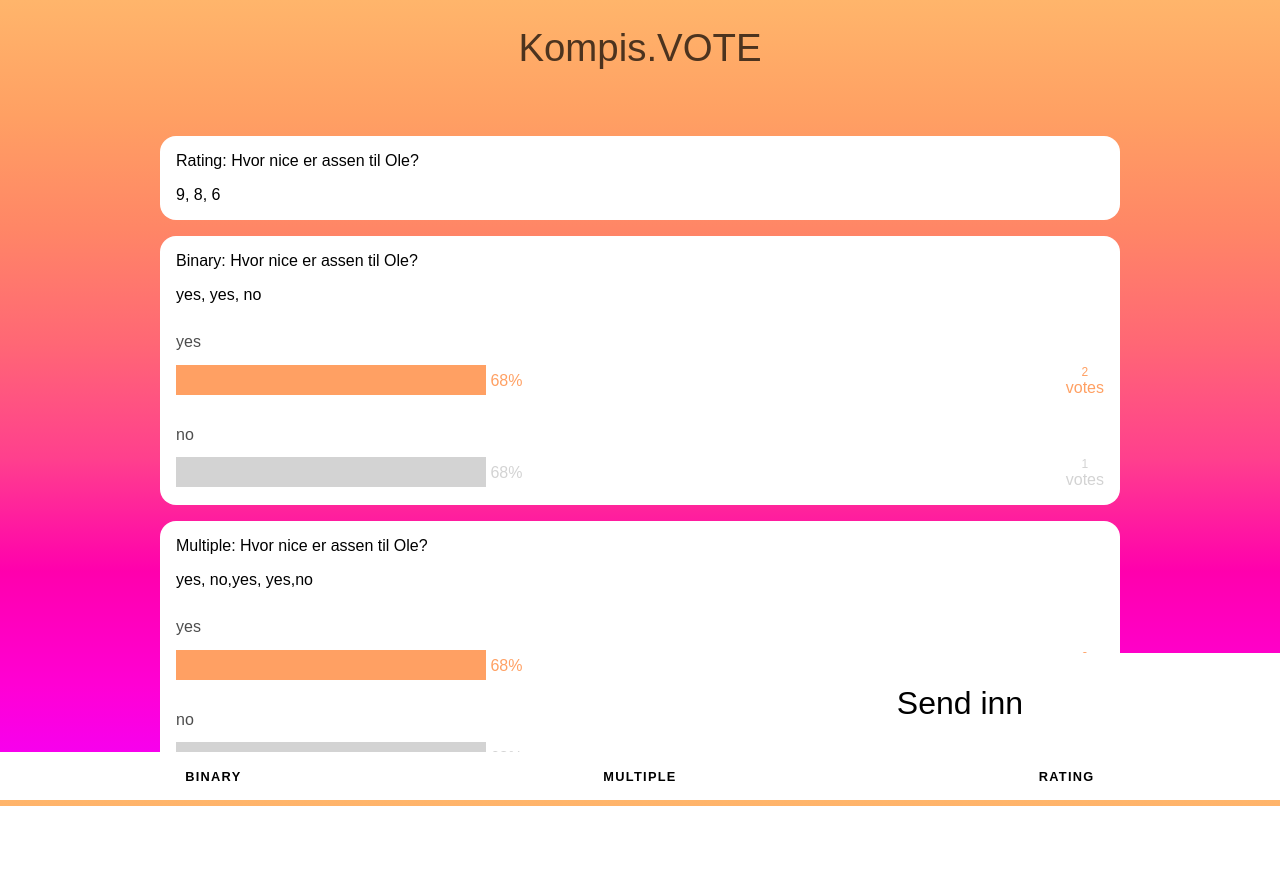
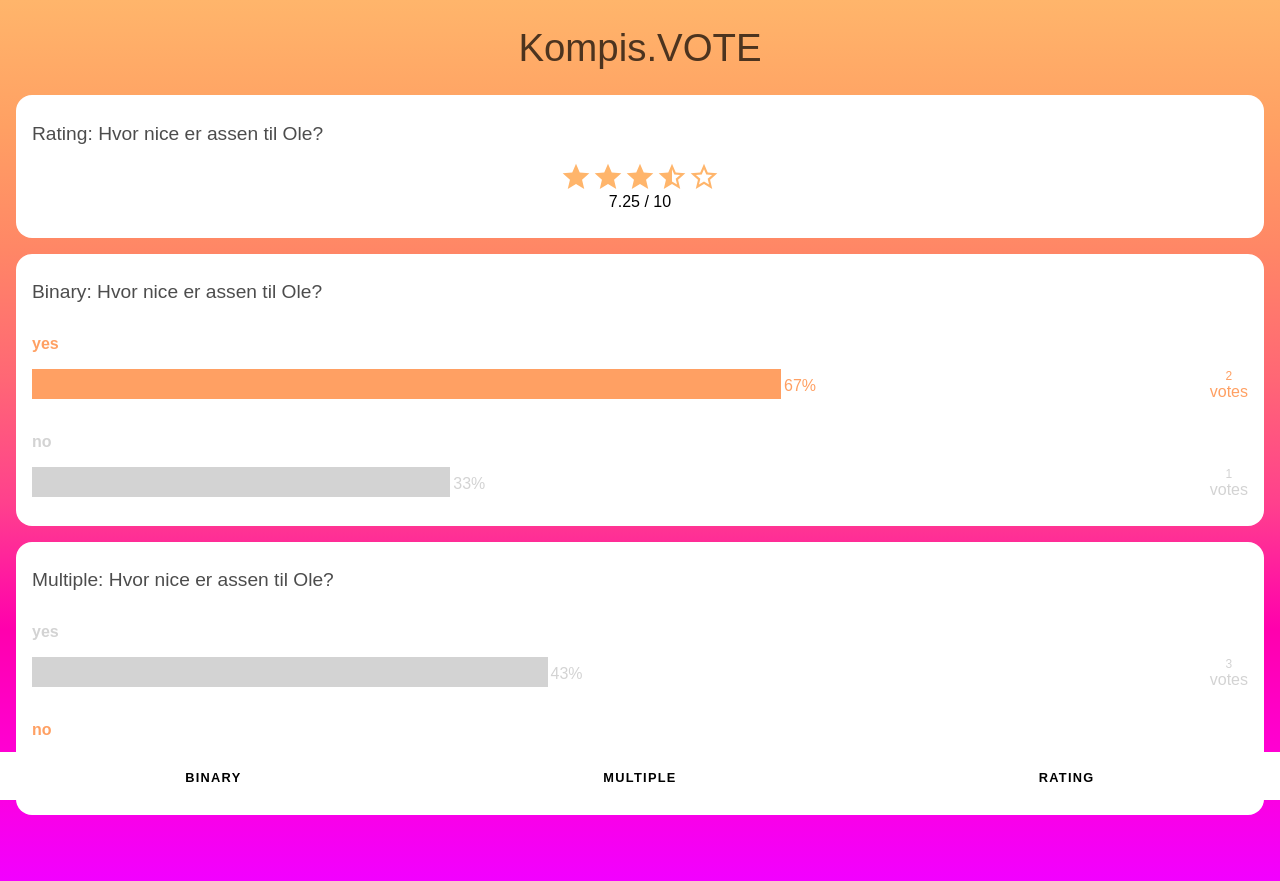
Before and after one commit to kentare/kompisvote, a SvelteKit app: page / in a window 1280 px wide. Before the commit the page ends 806 px from the top, so only its background shows below. Built offline with nearby package versions, Linux system fonts and the light colour scheme.

Commit message:
feat: add star system

```diff
--- a/src/app.css
+++ b/src/app.css
@@ -22,6 +22,7 @@ body {
 	margin: 0;
 	background-color: var(--primary-color);
 	background: linear-gradient(0deg, var(--gradient-colors));
+	padding-bottom: 50px;
 }
 
 #svelte {
--- a/src/data/data.json
+++ b/src/data/data.json
@@ -3,57 +3,20 @@
 		{
 			"question": "Rating: Hvor nice er assen til Ole?",
 			"type": "rating",
-            "possibleAnswers": [
-                10,
-                9,
-                8,
-                7,
-                6,
-                5,
-                4,
-                3,
-                2,
-                1
-            ],
-            "answers": [
-                9,
-                8,
-                6
-            ]
+			"possibleAnswers": [10, 9, 8, 7, 6, 5, 4, 3, 2, 1],
+			"answers": [9, 8, 6, 6]
 		},
 		{
 			"question": "Binary: Hvor nice er assen til Ole?",
 			"type": "binary",
-            "possibleAnswers": [
-                "yes",
-                "no"
-            ],
-            "answers": [
-                "yes",
-                "yes",
-                "no"
-            ]
+			"possibleAnswers": ["yes", "no"],
+			"answers": ["yes", "yes", "no"]
 		},
 		{
 			"question": "Multiple: Hvor nice er assen til Ole?",
 			"type": "multiple",
-            "possibleAnswers": [
-                "yes",
-                "no"
-            ],
-            "answers": [
-                [
-                    "yes"
-                ],
-                [
-                    "no",
-                    "yes"
-                ],
-                [
-                    "yes",
-                    "no"
-                ]
-            ]
+			"possibleAnswers": ["yes", "no"],
+			"answers": [["yes"], ["no", "yes"], ["yes", "no"], ["no", "no"]]
 		}
 	]
 }
--- /dev/null
+++ b/src/lib/stars/empty.svelte
@@ -0,0 +1,8 @@
+<!-- Generated by IcoMoon.io -->
+<svg version="1.1" xmlns="http://www.w3.org/2000/svg" width="100%" viewBox="0 0 280 280">
+	<title>mt-star_border</title>
+	<path
+		fill="currentColor"
+		d="M256.667 107.8l-83.883-7.233-32.783-77.233-32.783 77.35-83.883 7.117 63.7 55.183-19.133 82.017 72.1-43.517 72.1 43.517-19.017-82.017 63.583-55.183zM140 179.667l-43.867 26.483 11.667-49.933-38.733-33.6 51.1-4.433 19.833-47.017 19.95 47.133 51.1 4.433-38.733 33.6 11.667 49.933-43.983-26.6z"
+	/>
+</svg>
--- /dev/null
+++ b/src/lib/stars/full.svelte
@@ -0,0 +1,8 @@
+<!-- Generated by IcoMoon.io -->
+<svg version="1.1" xmlns="http://www.w3.org/2000/svg" width="100%" viewBox="0 0 280 280">
+	<title>mt-star</title>
+	<path
+		fill="currentColor"
+		d="M140 201.483l72.1 43.517-19.133-82.017 63.7-55.183-83.883-7.117-32.783-77.35-32.783 77.35-83.883 7.117 63.7 55.183-19.133 82.017 72.1-43.517z"
+	/>
+</svg>
--- /dev/null
+++ b/src/lib/stars/half.svelte
@@ -0,0 +1,8 @@
+<!-- Generated by IcoMoon.io -->
+<svg version="1.1" xmlns="http://www.w3.org/2000/svg" width="100%" viewBox="0 0 280 280">
+	<title>mt-star_half</title>
+	<path
+		fill="currentColor"
+		d="M256.667 107.8l-83.883-7.233-32.783-77.233-32.783 77.35-83.883 7.117 63.7 55.183-19.133 82.017 72.1-43.517 72.1 43.517-19.017-82.017 63.583-55.183zM140 179.667v-108.5l19.95 47.133 51.1 4.433-38.733 33.6 11.667 49.933-43.983-26.6z"
+	/>
+</svg>
--- /dev/null
+++ b/src/lib/stars/stars.svelte
@@ -0,0 +1,40 @@
+<script>
+	import Full from './full.svelte';
+	import Half from './half.svelte';
+	import Empty from './empty.svelte';
+
+	export let average;
+
+	// Used to calculate what star to use
+	const newAverage = Math.round(average / 2 / 0.5) * 0.5;
+</script>
+
+<div>
+	{#each Array(5) as _, i}
+		<span style="--currentColor: #ffb56b">
+			{#if newAverage - i > 0.5}
+				<svelte:component this={Full} />
+			{:else if newAverage - i <= 0.5 && newAverage - i > 0}
+				<svelte:component this={Half} />
+			{:else}
+				<svelte:component this={Empty} />
+			{/if}
+		</span>
+	{/each}
+</div>
+
+<style>
+	:root {
+		--currentColor: yello;
+	}
+	div {
+		display: flex;
+		height: 32px;
+	}
+	span {
+		color: var(--currentColor);
+		height: 32px;
+		width: 32px;
+		display: block;
+	}
+</style>
--- a/src/routes/+layout.svelte
+++ b/src/routes/+layout.svelte
@@ -8,9 +8,9 @@
 		<h1>Kompis.VOTE</h1>
 		<slot />
 		<nav data-sveltekit-prefetch>
-			<div class="btnwrapper">
+			<!-- <div class="btnwrapper">
 				<button>Send inn</button>
-			</div>
+			</div> -->
 			<ul>
 				<li class:active={$page.url.pathname === '/binary'}>
 					<a href="/binary">Binary</a>
@@ -54,7 +54,7 @@
 
 	nav a {
 		display: flex;
-		height: 100%;
+		height: 50px;
 		align-items: center;
 		padding: 0 1em;
 		font-weight: 700;
@@ -89,19 +89,7 @@
 	h1 {
 		align-self: start;
 	}
-	.main {
-		height: 100vh;
-		/* padding-bottom: 150px; */
-	}
 	main {
-		flex: 1;
-		display: grid;
-		grid-template-rows: 15% 1fr 15%;
-		padding: 0rem 1rem;
-		width: 100%;
 		height: 100%;
-		max-width: 1024px;
-		margin: 0 auto;
-		box-sizing: border-box;
 	}
 </style>
--- a/src/routes/+page.svelte
+++ b/src/routes/+page.svelte
@@ -1,5 +1,36 @@
 <script lang="ts">
 	import data from '../data/data.json';
+	import Stars from '$lib/stars/stars.svelte';
+	function getMostFrequent(arr) {
+		const hashmap = arr.reduce((acc, val) => {
+			acc[val] = (acc[val] || 0) + 1;
+			return acc;
+		}, {});
+		return Object.keys(hashmap).reduce((a, b) => (hashmap[a] > hashmap[b] ? a : b));
+	}
+
+	const questions = data.questions.map((q) => {
+		return {
+			...q,
+			average:
+				q.type === 'rating'
+					? q.answers.reduce((a, b) => {
+							return a + b;
+					  }, 0) / q.answers.length
+					: '',
+			winner: getMostFrequent(q.answers.flat()),
+			possibleAnswers: q.possibleAnswers.map((pos) => {
+				return {
+					answer: pos,
+					percent: Math.round(
+						(q.answers.flat().filter((answer) => pos == answer).length / q.answers.flat().length) *
+							100
+					),
+					count: q.answers.flat().filter((answer) => pos == answer).length
+				};
+			})
+		};
+	});
 </script>
 
 <svelte:head>
@@ -8,30 +39,34 @@
 </svelte:head>
 
 <div>
-	{#each data.questions as question}
+	{#each questions as question}
 		<div class="card">
-			<div>{question.question}</div>
-			{#if question.type === 'multiple'}
-				<div>{question.answers.join(', ')}</div>
-			{:else}
-				<div>{question.answers.join(', ')}</div>
+			<div class="question">{question.question}</div>
+			{#if question.type === 'rating'}
+				<div class="stars">
+					<Stars average={question.average} />
+					<div>{question.average?.toFixed(2)} / 10</div>
+				</div>
 			{/if}
 
 			{#if question.type !== 'rating'}
 				{#each question.possibleAnswers as possible}
-					<div class:active={question.possibleAnswers[0] == possible}>
-						<h2>{possible}</h2>
-						<div class="barline" style="--barlength: 50%;">
-							<div class="barwrapper">
-								<div class="bar" />
-								<span>68%</span>
-							</div>
-							<div class="votes">
-								<span>{question.answers.filter((data) => data === possible).length}</span>
-								<span>votes</span>
+					{#if question.answers.flat().find((data) => data == possible.answer)}
+						<div class:active={question.winner == possible.answer}>
+							<h3>{possible.answer}</h3>
+							<div class="barline" style="--barlength: {possible.percent}%;">
+								<div class="barwrapper">
+									<div class="bar">
+										<span class="percent">{possible.percent}%</span>
+									</div>
+								</div>
+								<div class="votes">
+									<span>{possible.count}</span>
+									<span>votes</span>
+								</div>
 							</div>
 						</div>
-					</div>
+					{/if}
 				{/each}
 			{/if}
 		</div>
@@ -42,6 +77,22 @@
 	:root {
 		--question-color: #d3d3d3;
 	}
+	.question {
+		font-size: 1.2rem;
+		color: var(--heading-color);
+		padding-top: 10px;
+	}
+	.stars {
+		width: 100%;
+		display: flex;
+		align-items: center;
+		flex-direction: column;
+	}
+	h3 {
+		font-size: 1rem;
+
+		color: var(--question-color);
+	}
 	.barwrapper {
 		width: 60%;
 		display: flex;
@@ -49,7 +100,7 @@
 		position: relative;
 	}
 	.card {
-		padding: 0.5rem 1rem;
+		padding: 1.2rem 1rem;
 		background-color: #fff;
 		margin: 1rem 1rem;
 		border-radius: 1rem;
@@ -59,7 +110,6 @@
 
 	.active {
 		--question-color: #ffa063;
-
 		color: var(--question-color);
 	}
 
@@ -70,11 +120,18 @@
 	.bar {
 		height: 30px;
 		background-color: var(--question-color);
-		display: flex;
-		padding: 0 1rem;
-		width: var(--barlength);
-
-		justify-content: space-between;
+		width: calc(var(--barlength) + 10%);
+		position: relative;
+		margin-right: 35px;
+	}
+	.barwrapper {
+		flex: 1;
+		max-width: 80%;
+	}
+	.percent {
+		position: absolute;
+		right: -35px;
+		top: 25%;
 	}
 	.barline span,
 	.barwrapper span {
--- a/src/routes/multiple/+page.svelte
+++ b/src/routes/multiple/+page.svelte
@@ -118,7 +118,8 @@
 		transform: rotate(45deg);
 	}
 	.center {
-		align-self: center;
+		height: 100%;
+		align-items: center;
 	}
 	fieldset {
 		border: none;
```
Lines whose indentation alone changed are shown as unchanged.
